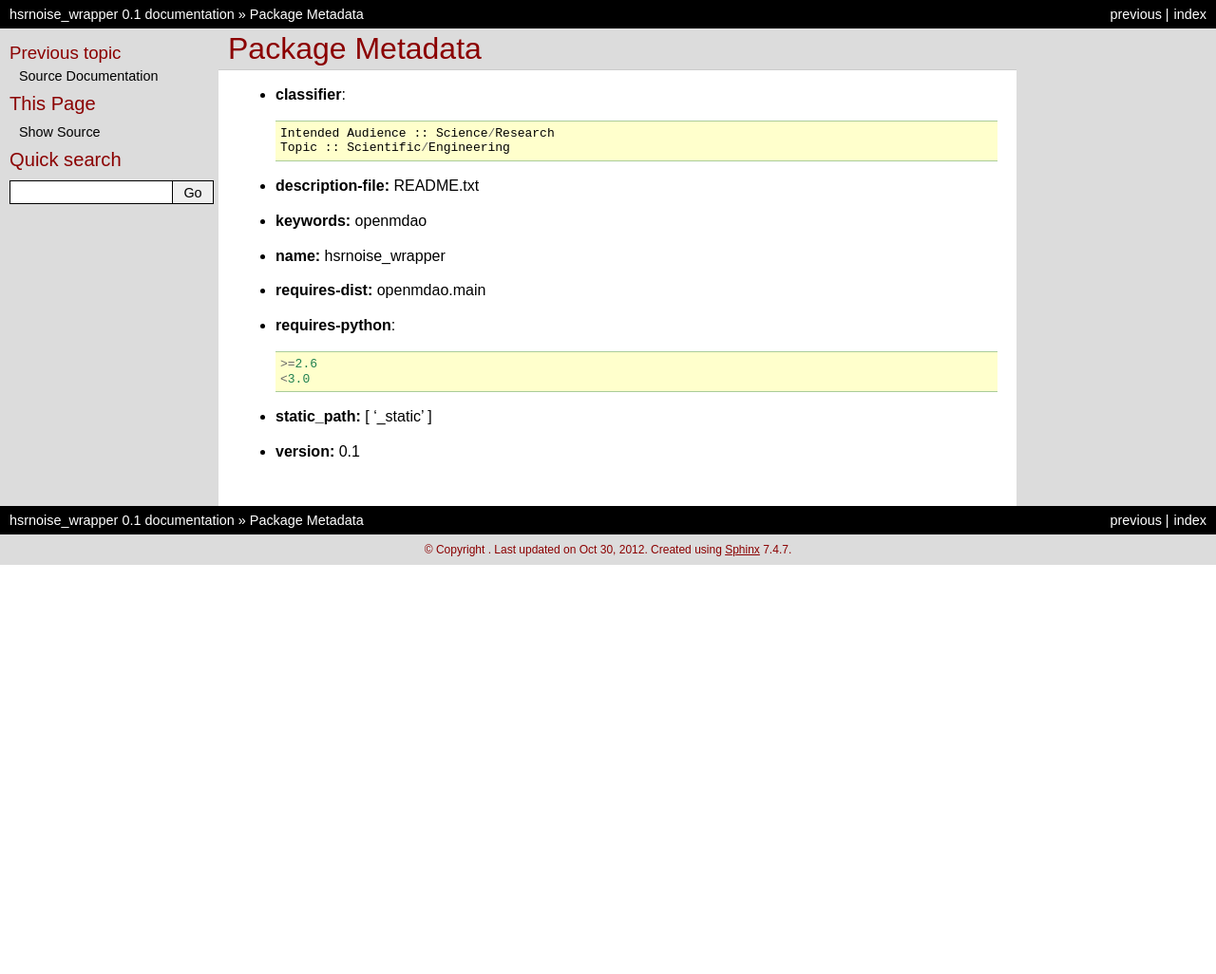
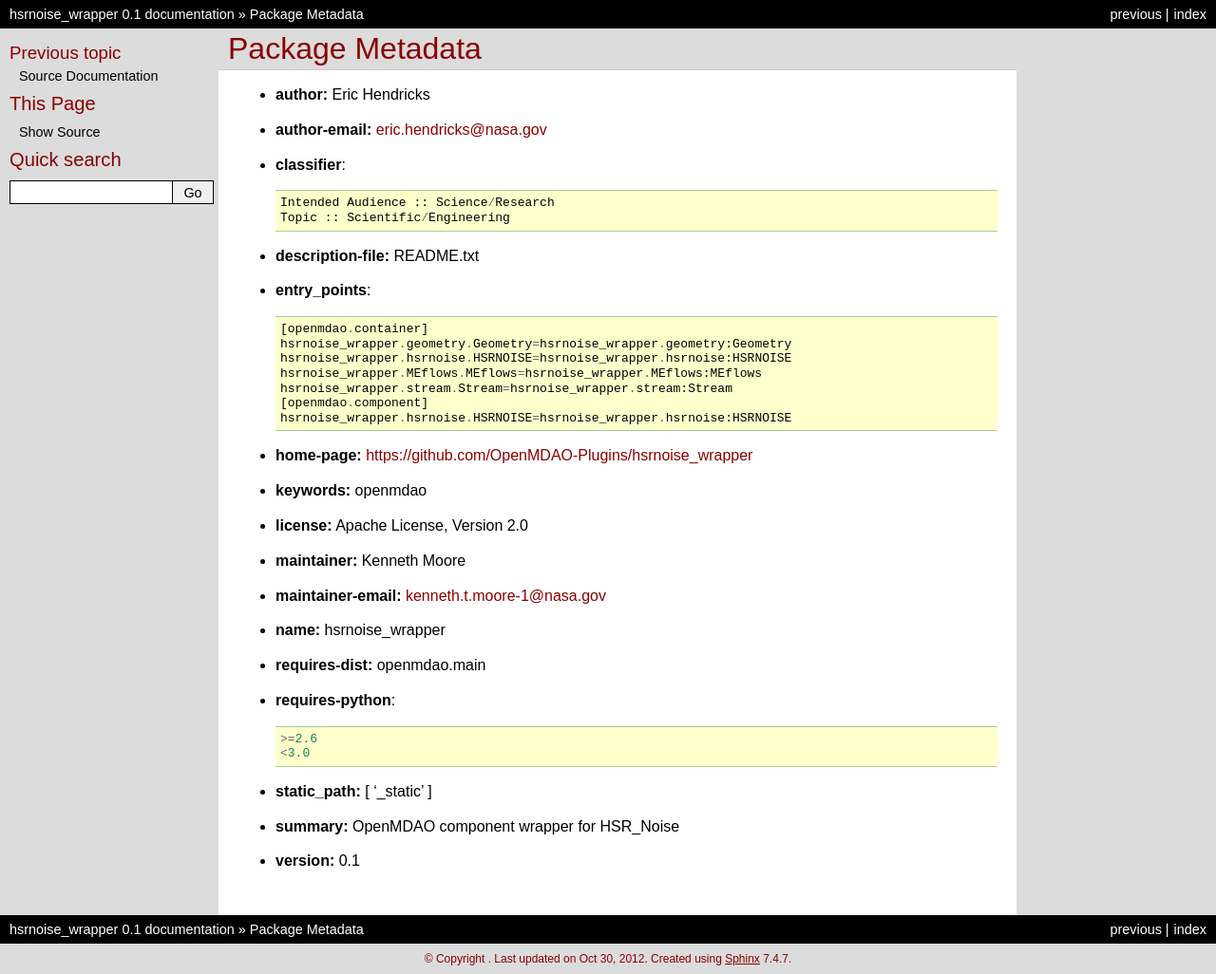
Before and after one commit to OpenMDAO-Plugins/hsrnoise_wrapper, a Sphinx documentation site: the page built from docs/pkgdocs.rst, in a window 1280 px wide. Shown: the whole page at 95% size. Built offline with Sphinx 7.4.7, drawn with Linux system fonts in a browser that asks for light colours; before the commit the page ends 900 px from its top, so only the background shows below that.

```diff
--- a/docs/pkgdocs.rst
+++ b/docs/pkgdocs.rst
@@ -2,6 +2,10 @@
 ================
 Package Metadata
 ================
+
+- **author:** Eric Hendricks
+
+- **author-email:** eric.hendricks@nasa.gov
 
 - **classifier**::
 
@@ -10,7 +14,25 @@ Package Metadata
 
 - **description-file:** README.txt
 
+- **entry_points**::
+
+    [openmdao.container]
+    hsrnoise_wrapper.geometry.Geometry=hsrnoise_wrapper.geometry:Geometry
+    hsrnoise_wrapper.hsrnoise.HSRNOISE=hsrnoise_wrapper.hsrnoise:HSRNOISE
+    hsrnoise_wrapper.MEflows.MEflows=hsrnoise_wrapper.MEflows:MEflows
+    hsrnoise_wrapper.stream.Stream=hsrnoise_wrapper.stream:Stream
+    [openmdao.component]
+    hsrnoise_wrapper.hsrnoise.HSRNOISE=hsrnoise_wrapper.hsrnoise:HSRNOISE
+
+- **home-page:** https://github.com/OpenMDAO-Plugins/hsrnoise_wrapper
+
 - **keywords:** openmdao
+
+- **license:** Apache License, Version 2.0
+
+- **maintainer:** Kenneth Moore
+
+- **maintainer-email:** kenneth.t.moore-1@nasa.gov
 
 - **name:** hsrnoise_wrapper
 
@@ -23,4 +45,6 @@ Package Metadata
 
 - **static_path:** [ '_static' ]
 
+- **summary:** OpenMDAO component wrapper for HSR_Noise
+
 - **version:** 0.1
```
Also changed, not shown: docs/srcdocs.rst (+44 -5 lines), setup.py (+8 -7 lines), 6 other files.
